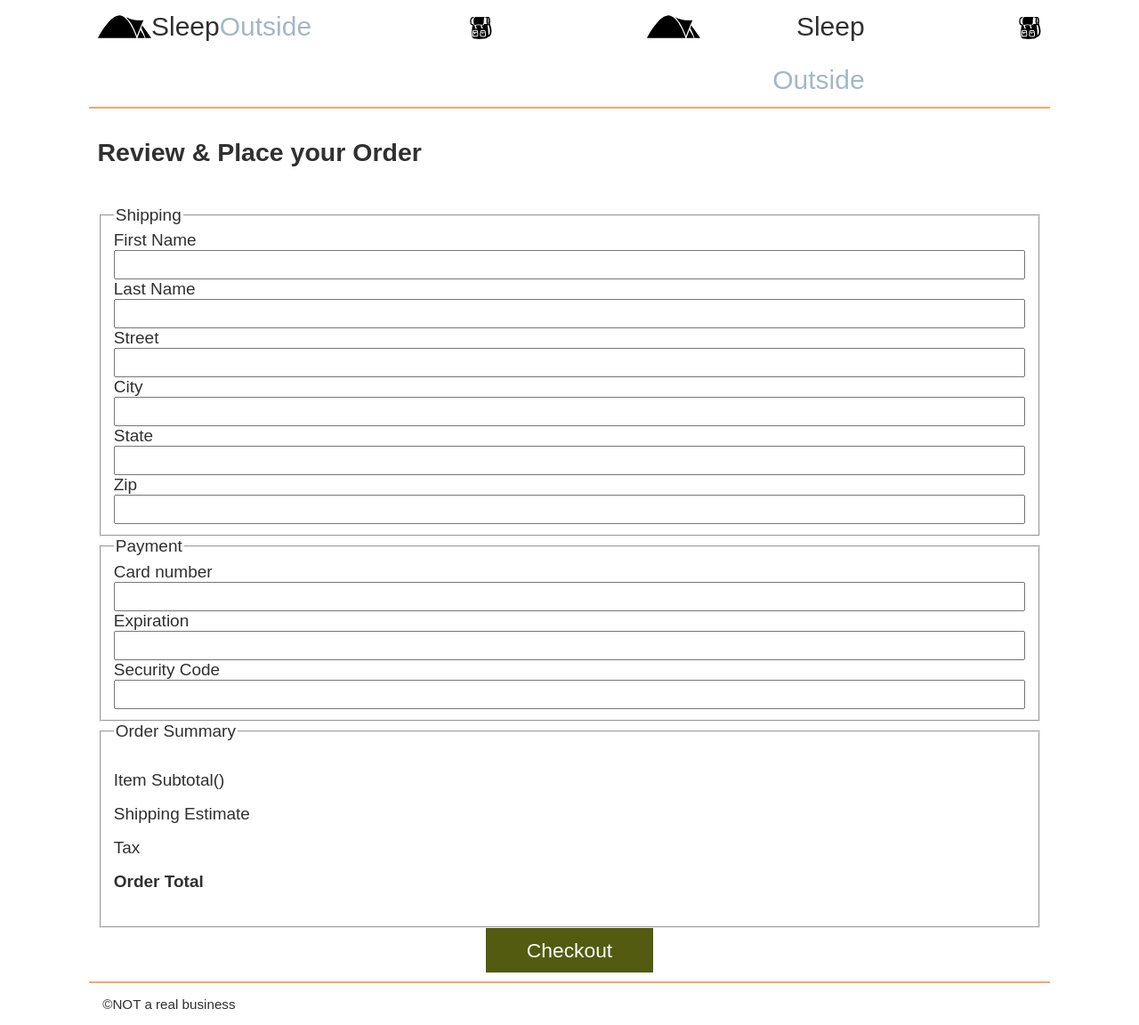
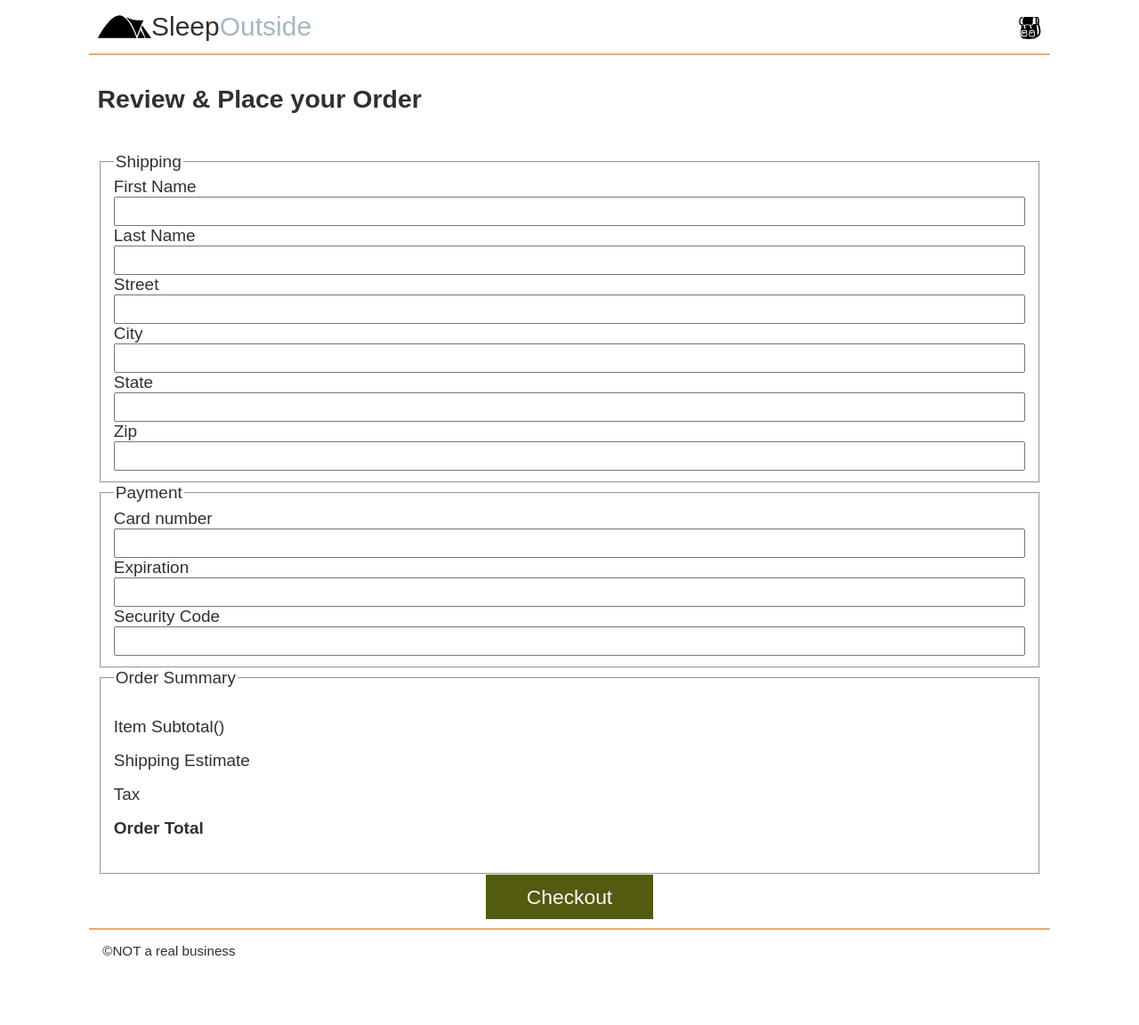
Before and after one commit to kevinmorales05/sleepoutside-latam-afrika, a website built with Vite: page src/checkout/index.html in a window 1280 px wide. Shown: the whole page at 89% size. After the commit the page ends 1092 px from the top, so only its background shows below. Built offline with nearby package versions, Linux system fonts and the light colour scheme; files whose address does not match are found by name.

Commit message:
fixed the error in the checkoutProcess.js file

```diff
--- a/src/checkout/index.html
+++ b/src/checkout/index.html
@@ -121,7 +121,6 @@
         </form>
       </section>
     </main>
-
-    <footer>&copy;NOT a real business</footer>
+    <footer id="main-footer"></footer>
   </body>
 </html>
--- a/src/js/utils.mjs
+++ b/src/js/utils.mjs
@@ -48,7 +48,7 @@ export async function renderWithTemplate(
   data,
   callback,
   position = "afterbegin",
-  clear = false
+  clear = true
 ) {
   if (clear) {
     parentElement.innerHTML = "";
@@ -71,8 +71,8 @@ function loadTemplate(path) {
 }
 
 export async function loadHeaderFooter() {
-  const headerTemplateFn = loadTemplate("/public/partials/header.html");
-  const footerTemplateFn = loadTemplate("/public/partials/footer.html");
+  const headerTemplateFn = loadTemplate("/partials/header.html");
+  const footerTemplateFn = loadTemplate("/partials/footer.html");
   const headerEl = document.querySelector("#main-header");
   const footerEl = document.querySelector("#main-footer");
   renderWithTemplate(headerTemplateFn, headerEl);
```
